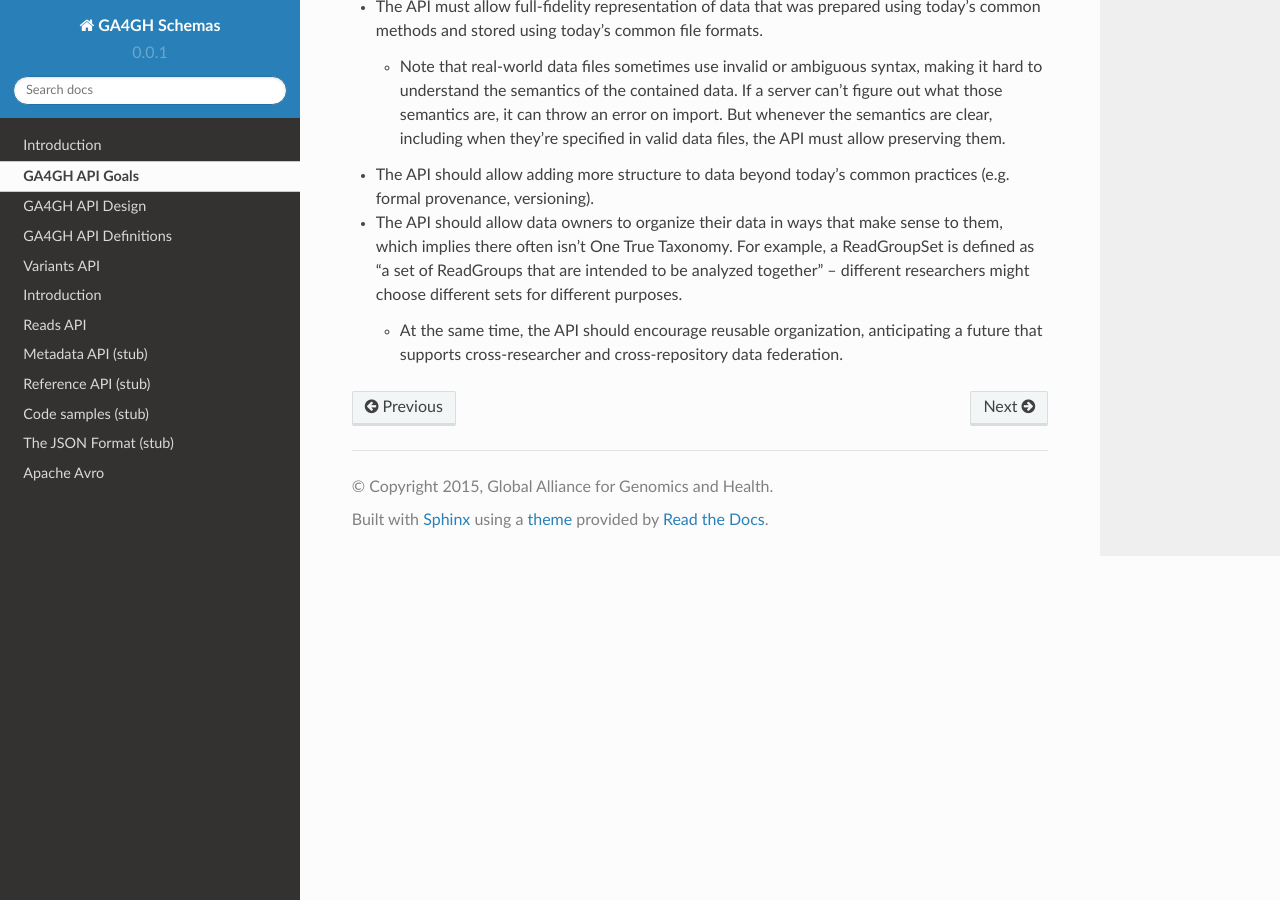
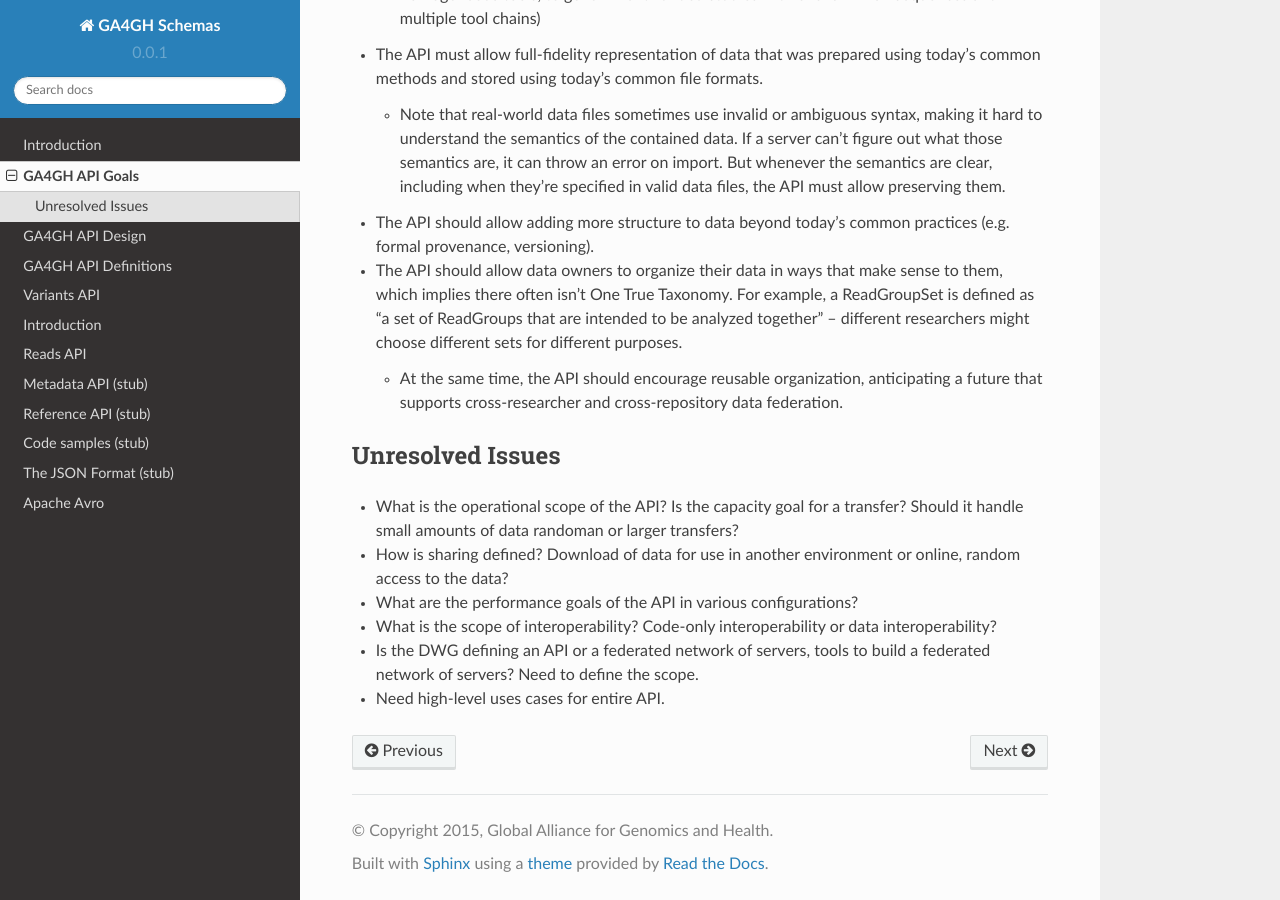
Before and after one commit to ga4gh/ga4gh-schemas, a Sphinx documentation site: the page built from doc/source/apigoals_intro.rst, in a window 1280 px wide and 900 px high, scrolled down 693 px. Built offline with Sphinx 7.4.7 and the Read the Docs theme 2.0.0, drawn with Linux system fonts in a browser that asks for light colours; pages that are not in the unit, such as notebooks, are missing from menus.

Commit message:
renamed intro files to make group clearer

```diff
--- a/doc/source/intro_apigoals.rst
+++ b/doc/source/apigoals_intro.rst
@@ -1,4 +1,4 @@
-.. _apigoals:
+...... _apigoals:
 
 ***************************
 GA4GH API Goals
@@ -27,3 +27,14 @@ GA4GH API Goals
 * The API should allow data owners to organize their data in ways that make sense to them, which implies there often isn’t One True Taxonomy. For example, a ReadGroupSet is defined as “a set of ReadGroups that are intended to be analyzed together” -- different researchers might choose different sets for different purposes.
 
   * At the same time, the API should encourage reusable organization, anticipating a future that supports cross-researcher and cross-repository data federation.
+
+=================
+Unresolved Issues
+=================
+
+* What is the operational scope of the API?  Is the capacity goal for a transfer?  Should it handle small amounts of data randoman or larger transfers?
+* How is sharing defined?  Download of  data for use in another environment or online, random access to the data?
+* What are the performance goals of the API in various configurations?
+* What is the scope of interoperability?  Code-only interoperability or data interoperability?
+* Is the DWG defining an API or a federated network of servers, tools to build a federated network of servers?  Need to define the scope.
+* Need high-level uses cases for entire API.
```
Also changed, not shown: doc/source/apidesign_intro.rst (renamed from doc/source/intro_apidesign.rst, +11 -0 lines), doc/source/index.rst (+11 -11 lines), doc/source/apidefinition_intro.rst (renamed from doc/source/intro_apidefinition.rst), doc/source/avro_intro.rst (renamed from doc/source/intro_avro.rst), doc/source/introduction_intro.rst (renamed from doc/source/intro_introduction.rst), doc/source/json_intro.rst (renamed from doc/source/intro_json.rst), doc/source/metadata_intro.rst (renamed from doc/source/intro_metadata.rst), doc/source/reads_intro.rst (renamed from doc/source/intro_reads.rst), doc/source/reference_intro.rst (renamed from doc/source/intro_reference.rst), doc/source/samplecode_intro.rst (renamed from doc/source/intro_samplecode.rst), doc/source/variants_intro.rst (renamed from doc/source/intro_variants.rst).
